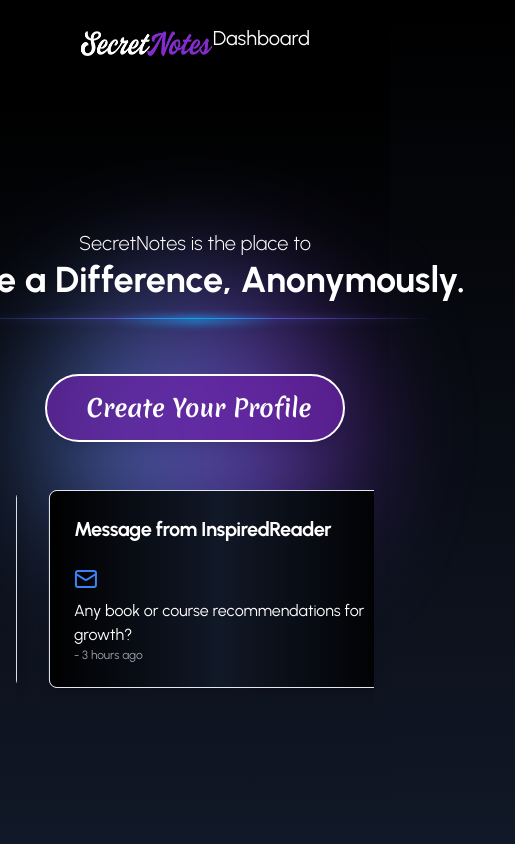
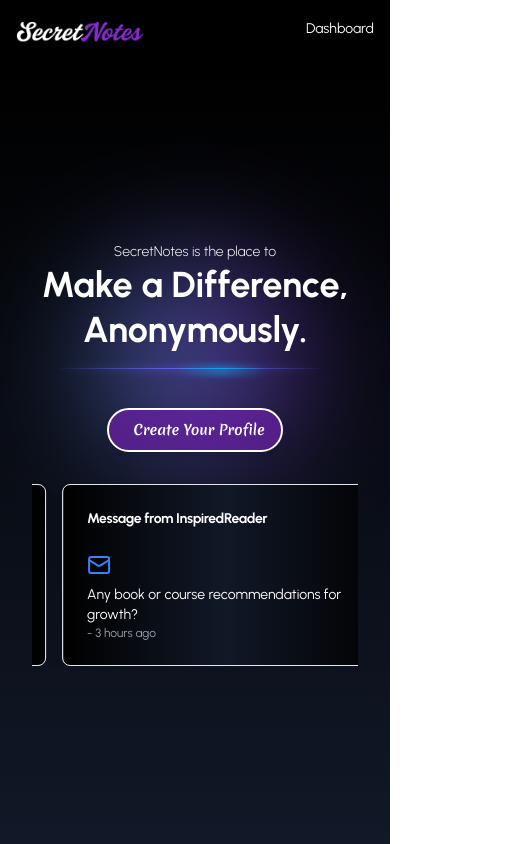
Before and after one commit to Zeethx/SecretNotes, a Next.js app: page / in a window 390 px wide. Shown: the whole page, 515 px wide, since content can reach past the window. Built offline with nearby package versions, Linux system fonts and the light colour scheme.

Commit message:
Mobile friendly UI added

```diff
--- a/package.json
+++ b/package.json
@@ -28,6 +28,7 @@
     "embla-carousel-react": "^8.2.1",
     "framer-motion": "^11.5.4",
     "lucide-react": "^0.428.0",
+    "mongoose": "^8.6.3",
     "next": "14.2.4",
     "next-auth": "^4.24.7",
     "react": "^18",
--- a/src/app/(app)/page.tsx
+++ b/src/app/(app)/page.tsx
@@ -19,48 +19,51 @@ import {
   CarouselPrevious,
 } from "@/components/ui/carousel";
 
-
 export default function Home() {
   return (
     <>
-    <div className="bg-black flex justify-between px-20 py-6">
-
-
+      {/* Navbar */}
+      <div className="bg-black flex justify-between px-4 md:px-20 py-4 md:py-6">
         <Link href="/">
-            <img src='/logo-horizontal.png' alt="SecretNotes" className="w-30 h-10 bg-black z-20">
-            </img>
+          <img
+            src="/logo-horizontal.png"
+            alt="SecretNotes"
+            className="w-32 h-8 md:w-40 md:h-10 bg-black z-20"
+          />
         </Link>
         <Link href="/dashboard">
-            <span className="text-white text-xl">Dashboard</span>
+          <span className="text-white text-sm md:text-xl">Dashboard</span>
         </Link>
       </div>
+
+      {/* Main Content */}
       <main className="flex-grow flex flex-col items-center justify-center px-4 md:px-24 py-12 text-white bg-gradient-to-b from-black to-gray-900 relative">
         {/* Glowing Planet */}
-        <div className="absolute top-1/4 md:top-1/3 lg:top-1/4 w-[300px] h-[300px] bg-gradient-to-r from-blue-400 to-purple-600 rounded-full blur-3xl opacity-60" />
+        <div className="absolute top-1/4 md:top-1/3 lg:top-1/4 w-[200px] h-[200px] md:w-[300px] md:h-[300px] bg-gradient-to-r from-blue-400 to-purple-600 rounded-full blur-3xl opacity-60" />
 
         {/* Section: Main Text */}
         <section className="text-center mb-8 md:mb-12 relative z-10">
-          <p className="text-xl font-light">SecretNotes is the place to</p>
-          <h1 className="text-4xl md:text-7xl font-bold leading-tight">
+          <p className="text-sm md:text-xl font-light">SecretNotes is the place to</p>
+          <h1 className="text-4xl md:text-5xl lg:text-7xl font-bold leading-tight">
             Make a Difference, Anonymously.
           </h1>
 
           {/* Gradient Bar */}
-          <div className="w-[40rem] h-2 relative mx-auto mt-4">
-            <div className="absolute inset-x-20 top-0 bg-gradient-to-r from-transparent via-indigo-500 to-transparent h-[2px] w-3/4 blur-sm" />
-            <div className="absolute inset-x-20 top-0 bg-gradient-to-r from-transparent via-indigo-500 to-transparent h-px w-3/4" />
-            <div className="absolute inset-x-60 top-0 bg-gradient-to-r from-transparent via-sky-500 to-transparent h-[5px] w-1/4 blur-sm" />
-            <div className="absolute inset-x-60 top-0 bg-gradient-to-r from-transparent via-sky-500 to-transparent h-px w-1/4" />
+          <div className="w-full md:w-[40rem] h-2 relative mx-auto mt-4">
+            <div className="absolute inset-x-10 md:inset-x-20 top-0 bg-gradient-to-r from-transparent via-indigo-500 to-transparent h-[2px] w-3/4 blur-sm" />
+            <div className="absolute inset-x-10 md:inset-x-20 top-0 bg-gradient-to-r from-transparent via-indigo-500 to-transparent h-px w-3/4" />
+            <div className="absolute inset-x-40 md:inset-x-60 top-0 bg-gradient-to-r from-transparent via-sky-500 to-transparent h-[5px] w-1/4 blur-sm" />
+            <div className="absolute inset-x-40 md:inset-x-60 top-0 bg-gradient-to-r from-transparent via-sky-500 to-transparent h-px w-1/4" />
           </div>
 
-          {/* Call to Action Buttons */}
-          <div className="mt-12 space-x-6">
+          {/* Call to Action Button */}
+          <div className="mt-8 md:mt-12 space-x-0 md:space-x-6">
             <Button
-              className="bg-opacity-70 bg-purple-800 hover:bg-purple-900 text-white border-white border-2 font-bold py-8 text-2xl px-8 rounded-full shadow-lg transform transition duration-300 ease-in-out hover:scale-105"
+              className="bg-opacity-70 bg-purple-800 hover:bg-purple-900 text-white border-white border-2 font-bold py-2 md:py-8 text-xl md:text-2xl px-4 md:px-8 rounded-full shadow-lg transform transition duration-300 ease-in-out hover:scale-105"
               size="lg"
             >
               <Link href="/create-profile" className="flex items-center">
-                <span className={`ml-2 ${merienda.className}`}>
+                <span className={`ml-2 ${merienda.className} text-sm md:text-xl xl:text-2xl`}>
                   Create Your Profile
                 </span>
               </Link>
@@ -71,22 +74,22 @@ export default function Home() {
         {/* Carousel for Messages */}
         <Carousel
           plugins={[Autoplay({ delay: 2300 })]}
-        className="w-full max-w-lg md:max-w-xl relative z-10"
+          className="w-full max-w-sm sm:max-w-sm md:max-w-lg lg:max-w-xl relative z-10 px-4"
         >
           <CarouselContent>
             {messages.map((message, index) => (
-            <CarouselItem key={index} className="p-4">
+              <CarouselItem key={index} className="md:p-4">
                 <Card className="bg-gradient-to-r from-black via-gray-900 to-black text-white shadow-lg">
                   <CardHeader>
-                  <CardTitle className="text-xl font-bold">{message.title}</CardTitle>
+                    <CardTitle className="text-sm md:text-xl font-bold">
+                      {message.title}
+                    </CardTitle>
                   </CardHeader>
                   <CardContent className="flex flex-col md:flex-row items-start space-y-2 md:space-y-0 md:space-x-4">
                     <Mail className="flex-shrink-0 text-blue-500" />
                     <div>
-                    <p>{message.content}</p>
-                    <p className="text-xs text-gray-400">
-                        - {message.received}
-                    </p>
+                      <p className="text-sm">{message.content}</p>
+                      <p className="text-xs text-gray-400">- {message.received}</p>
                     </div>
                   </CardContent>
                 </Card>
```
Also changed, not shown: 1 other file (tests, documents, lock files or other folders). Lines whose indentation alone changed are shown as unchanged.
